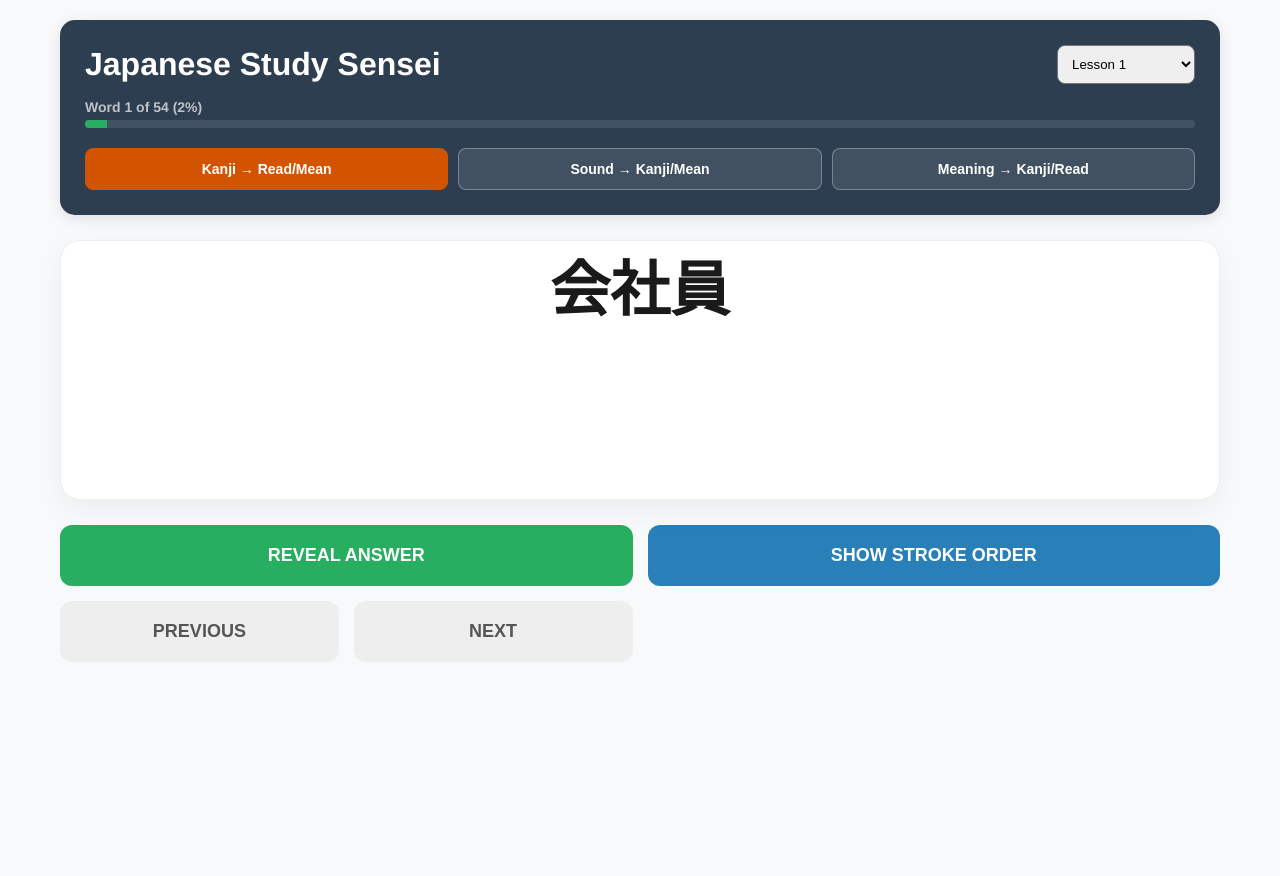
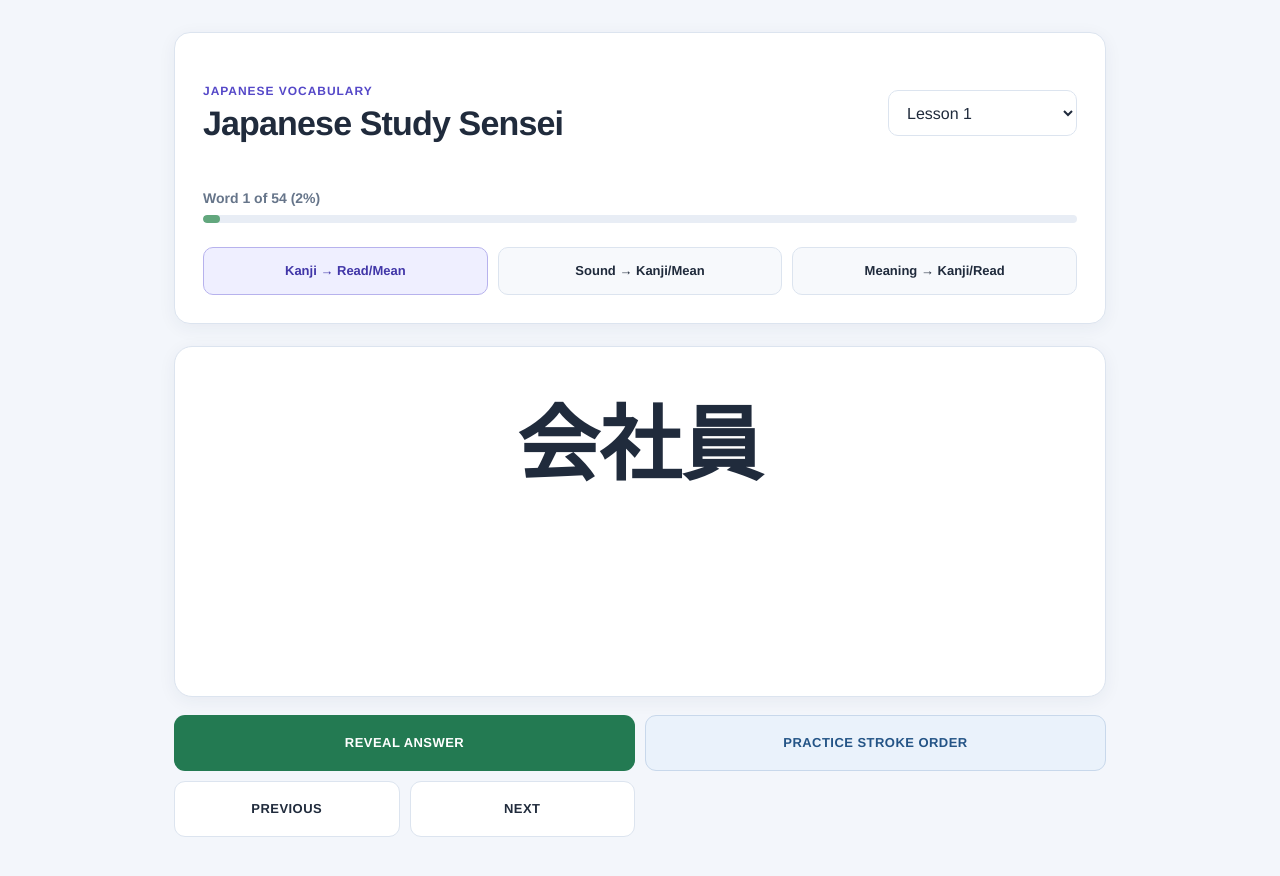
Before and after one commit to badhonkumarjoy14-debug/animatedvocab, a plain HTML site: page index.html in a window 1280 px wide. Before the commit the page ends 800 px from the top, so only its background shows below. Drawn offline with Linux system fonts and the light colour scheme.

Commit message:
changing layout

```diff
--- a/index.html
+++ b/index.html
@@ -5,89 +5,192 @@
 
 <style>
 :root {
-  --primary: #2c3e50;
-  --accent: #d35400;
-  --success: #27ae60;
-  --info: #2980b9;
-  --bg: #f8f9fa;
-  --text: #333;
+  color-scheme: light;
+  --primary: #243b63;
+  --accent: #5548c8;
+  --success: #237a52;
+  --info: #2563a6;
+  --bg: #f3f6fb;
+  --surface: #ffffff;
+  --surface-raised: #f7f9fc;
+  --text: #202b3c;
+  --muted: #66758a;
+  --border: #dce4ef;
 }
 
 * { box-sizing: border-box; }
-body { margin: 0; font-family: 'Helvetica Neue', Arial, sans-serif; background: var(--bg); color: var(--text); }
-
-.container { width: 100%; max-width: 1200px; margin: 0 auto; padding: 20px; }
+body {
+  min-height: 100vh;
+  margin: 0;
+  color: var(--text);
+  font-family: 'Helvetica Neue', Arial, sans-serif;
+  background: var(--bg);
+}
+
+.container { width: min(100%, 980px); margin: 0 auto; padding: 32px 24px 56px; }
 
 /* --- HEADER & PROGRESS --- */
 header {
-  background: var(--primary); color: white; padding: 25px; border-radius: 15px;
-  margin-bottom: 25px; box-shadow: 0 4px 15px rgba(0,0,0,0.1);
-}
-
-.top-bar { display: flex; justify-content: space-between; align-items: center; margin-bottom: 15px; flex-wrap: wrap; gap: 10px; }
-
-.progress-info { font-size: 14px; font-weight: bold; color: #bdc3c7; margin-bottom: 5px; display: block; }
-.progress-container { width: 100%; background: rgba(255,255,255,0.1); height: 8px; border-radius: 4px; overflow: hidden; margin-bottom: 20px; }
-#progressBar { width: 0%; height: 100%; background: var(--success); transition: width 0.3s ease; }
+  position: relative;
+  overflow: hidden;
+  padding: 28px;
+  margin-bottom: 22px;
+  border: 1px solid var(--border);
+  border-radius: 16px;
+  background: var(--surface);
+  box-shadow: 0 4px 18px rgba(31, 48, 77, 0.06);
+}
+
+.top-bar { display: flex; justify-content: space-between; align-items: center; margin-bottom: 24px; flex-wrap: wrap; gap: 16px; }
+.top-bar h1 {
+  display: flex;
+  flex-direction: column;
+  gap: 6px;
+  color: var(--text);
+  font-size: clamp(24px, 4vw, 34px);
+  letter-spacing: -0.025em;
+}
+.top-bar h1::before {
+  content: "JAPANESE VOCABULARY";
+  color: var(--accent);
+  font-size: 12px;
+  font-weight: 700;
+  letter-spacing: 0.08em;
+}
+#setSelect {
+  max-width: 100%;
+  min-height: 46px;
+  padding: 10px 38px 10px 14px !important;
+  border: 1px solid var(--border);
+  border-radius: 10px !important;
+  background: #fff;
+  color: var(--text);
+  font: inherit;
+}
+
+.progress-info { font-size: 14px; font-weight: bold; color: var(--muted); margin-bottom: 9px; display: block; }
+.progress-container { width: 100%; background: #e8edf5; height: 8px; border-radius: 20px; overflow: hidden; margin-bottom: 24px; }
+#progressBar { width: 0%; height: 100%; border-radius: inherit; background: #62a77d; transition: width 0.3s ease; }
 
 /* --- MODE SELECTOR --- */
 .mode-grid { display: grid; grid-template-columns: repeat(3, 1fr); gap: 10px; }
 .mode-btn {
-  padding: 12px; border-radius: 8px; border: 1px solid rgba(255,255,255,0.3);
-  background: rgba(255,255,255,0.1); color: white; cursor: pointer; font-weight: bold; font-size: 14px;
-}
-.mode-btn.active { background: var(--accent); border-color: var(--accent); }
+  min-height: 48px;
+  padding: 12px 14px;
+  border: 1px solid var(--border);
+  border-radius: 10px;
+  background: var(--surface-raised);
+  color: var(--text);
+  cursor: pointer;
+  font: inherit;
+  font-size: 13px;
+  font-weight: 700;
+  transition: border-color 0.2s ease, color 0.2s ease, background 0.2s ease;
+}
+.mode-btn:hover { border-color: #9ba8d9; }
+.mode-btn.active { background: #efefff; border-color: #b7b2ed; color: #4136a8; }
 
 /* --- FLASHCARD --- */
 .flashcard {
-  background: white; border-radius: 20px; padding: 0px 0px;
-  text-align: center; margin-bottom: 25px; box-shadow: 0 10px 30px rgba(0,0,0,0.05);
-  border: 1px solid #eee; position: relative;
-}
-.main-text { font-size: 60px; font-weight: bold; margin: 0; color: #1a1a1a;
-    display: flex;
-    justify-content: center;
-    align-items: center;
-}
-.sub-text { font-size: 48px; color: #7f8c8d; margin: 15px 0; min-height: 55px; }
-.meaning-text { font-size: 30px; color: var(--accent); font-weight: bold; margin-bottom: 10px; min-height: 35px; }
-.romaji-text { font-size: 22px; color: #95a5a6; font-style: italic; min-height: 25px; }
+  position: relative;
+  display: flex;
+  min-height: clamp(250px, 34vw, 340px);
+  flex-direction: column;
+  justify-content: center;
+  overflow: hidden;
+  padding: 48px 24px;
+  margin-bottom: 18px;
+  border: 1px solid var(--border);
+  border-radius: 18px;
+  background: var(--surface);
+  text-align: center;
+  box-shadow: 0 4px 18px rgba(31, 48, 77, 0.06);
+}
+.flashcard::before, .flashcard::after {
+  content: none;
+}
+.main-text { display: flex; justify-content: center; align-items: center; margin: 0; color: var(--text); font-size: clamp(48px, 9vw, 82px); font-weight: 700; line-height: 1.25; overflow-wrap: anywhere; }
+.sub-text { min-height: 44px; margin: 16px 0 0; color: var(--info); font-size: clamp(24px, 5vw, 38px); line-height: 1.35; overflow-wrap: anywhere; }
+.meaning-text { min-height: 30px; margin: 12px 0 0; color: var(--accent); font-size: clamp(20px, 4vw, 28px); font-weight: bold; line-height: 1.4; overflow-wrap: anywhere; }
+.romaji-text { min-height: 24px; margin-top: 8px; color: var(--muted); font-size: 17px; font-style: italic; overflow-wrap: anywhere; }
 
 .hidden { visibility: hidden; opacity: 0; }
 .visible { visibility: visible; opacity: 1; transition: opacity 0.3s; }
 
 /* --- CONTROLS --- */
-.controls-grid { display: grid; grid-template-columns: repeat(4, 1fr); gap: 15px; margin-bottom: 40px; }
+.controls-grid { display: grid; grid-template-columns: repeat(4, 1fr); gap: 10px; margin-bottom: 36px; }
 .controls-grid button {
-  padding: 20px; border-radius: 12px; border: none; font-size: 18px; font-weight: bold;
-  cursor: pointer; transition: transform 0.1s;
-}
-.controls-grid button:active { transform: scale(0.97); }
+  min-height: 56px;
+  padding: 14px 12px;
+  border: 1px solid transparent;
+  border-radius: 11px;
+  cursor: pointer;
+  font: inherit;
+  font-size: 13px;
+  font-weight: 800;
+  letter-spacing: 0.035em;
+  transition: transform 0.15s ease, filter 0.15s ease, border-color 0.15s ease;
+}
+.controls-grid button:hover { filter: brightness(1.08); }
+.controls-grid button:active { transform: scale(0.98); }
 .btn-reveal { background: var(--success); color: white; grid-column: span 2; }
-.btn-stroke { background: var(--info); color: white; grid-column: span 2; }
-.btn-nav { background: #eee; color: #555; }
+.btn-stroke { background: #eaf2fb; border-color: #c8d8eb !important; color: #245486; grid-column: span 2; }
+.btn-nav { background: var(--surface); border-color: var(--border) !important; color: var(--text); }
+button:focus-visible, select:focus-visible { outline: 2px solid var(--info); outline-offset: 3px; }
 
 /* --- STROKE SECTION --- */
-.stroke-section { display: none; margin-top: 30px; border-top: 5px solid var(--primary); padding-top: 40px; }
-.kanji-row { background: white; padding: 35px; border-radius: 20px; margin-bottom: 40px; border: 1px solid #ddd; }
-.kanji-info { display: flex; align-items: center; gap: 25px; margin-bottom: 25px; }
-.btn-animate { background: var(--accent); color: white; border: none; padding: 12px 25px; border-radius: 50px; cursor: pointer; font-weight: bold; }
-
-.writing-area { display: flex; flex-wrap: wrap; gap: 20px; overflow-x: auto; padding-bottom: 10px; }
+.stroke-section { display: none; padding-top: 24px; border-top: 1px solid var(--border); }
+.stroke-heading { margin: 0 0 18px; }
+.stroke-heading h2 { margin: 0 0 6px; font-size: 22px; }
+.stroke-heading p { margin: 0; color: var(--muted); line-height: 1.5; }
+.kanji-row { padding: clamp(18px, 4vw, 30px); margin-bottom: 18px; border: 1px solid var(--border); border-radius: 16px; background: var(--surface); box-shadow: 0 3px 12px rgba(31, 48, 77, 0.04); }
+.kanji-info { display: flex; align-items: center; flex-wrap: wrap; gap: 12px; margin-bottom: 18px; }
+.kanji-character { font-size: 44px; font-weight: bold; }
+.kanji-reading { color: var(--accent); font-size: 20px; }
+.btn-animate { min-height: 44px; padding: 10px 18px; border: 1px solid #c9c4ee; border-radius: 9px; background: #f1f0ff; color: #4136a8; cursor: pointer; font-weight: bold; }
+
+.writing-area { display: grid; grid-template-columns: repeat(auto-fill, minmax(112px, 1fr)); gap: 12px; }
 .stroke-box {
-  width: 180px; height: 180px; border: 1px solid #ccc; flex-shrink: 0;
-  background-image: linear-gradient(to right, #f5f5f5 1px, transparent 1px), linear-gradient(to bottom, #f5f5f5 1px, transparent 1px);
-  background-size: 50% 50%; display: flex; align-items: center; justify-content: center;
-}
-.stroke-box svg { width: 150px; height: 150px; }
-path { fill: none; stroke: #333; stroke-width: 3.5; stroke-linecap: round; stroke-linejoin: round; }
+  position: relative;
+  display: flex;
+  width: 100%;
+  aspect-ratio: 1;
+  align-items: center;
+  justify-content: center;
+  padding: 8px 8px 26px;
+  border: 1px solid var(--border);
+  border-radius: 12px;
+  background-color: #fbfcfe;
+  background-image: linear-gradient(to right, rgba(57, 86, 126, 0.07) 1px, transparent 1px), linear-gradient(to bottom, rgba(57, 86, 126, 0.07) 1px, transparent 1px);
+  background-size: 50% 50%;
+}
+.stroke-box::after { position: absolute; right: 4px; bottom: 7px; left: 4px; color: var(--muted); content: attr(data-step); font-size: 12px; font-weight: 700; text-align: center; }
+.stroke-box.current-character { border: 2px solid #7e9bc1; background-color: #f0f5fb; }
+.stroke-box svg { width: 84%; height: 84%; }
+.stroke-box path { fill: none; stroke: #344054; stroke-width: 3.5; stroke-linecap: round; stroke-linejoin: round; }
 
 @keyframes writePath { to { stroke-dashoffset: 0; } }
 
-@media (max-width: 768px) {
-  .main-text { font-size: 70px; }
-  .stroke-box { width: 150px; height: 150px; }
-  .controls-grid button { padding: 15px; font-size: 14px; }
+@media (max-width: 640px) {
+  .container { padding: 16px 14px 32px; }
+  header { padding: 20px 16px; margin-bottom: 14px; border-radius: 14px; }
+  .top-bar { align-items: stretch; margin-bottom: 20px; }
+  .top-bar h1 { margin: 0; }
+  #setSelect { width: 100%; }
+  .mode-grid { gap: 7px; }
+  .mode-btn { min-height: 54px; padding: 9px 6px; font-size: 11px; line-height: 1.3; }
+  .flashcard { min-height: 250px; padding: 38px 16px; margin-bottom: 12px; border-radius: 14px; }
+  .controls-grid { grid-template-columns: repeat(2, minmax(0, 1fr)); gap: 8px; margin-bottom: 26px; }
+  .controls-grid button { min-height: 52px; padding: 12px 8px; font-size: 12px; }
+  .writing-area { grid-template-columns: repeat(auto-fill, minmax(104px, 1fr)); gap: 9px; }
+}
+
+@media (max-width: 360px) {
+  .mode-grid { grid-template-columns: 1fr; }
+}
+
+@media (prefers-reduced-motion: reduce) {
+  *, *::before, *::after { scroll-behavior: auto !important; transition-duration: 0.01ms !important; }
 }
 </style>
 </head>
@@ -97,7 +200,7 @@ path { fill: none; stroke: #333; stroke-width: 3.5; stroke-linecap: round; strok
 <div class="container">
   <header>
     <div class="top-bar">
-      <h1 style="margin:0">Japanese Study Sensei</h1>
+      <h1>Japanese Study Sensei</h1>
       <select id="setSelect" style="padding:10px; border-radius:8px;"></select>
     </div>
 
@@ -122,7 +225,7 @@ path { fill: none; stroke: #333; stroke-width: 3.5; stroke-linecap: round; strok
 
   <div class="controls-grid">
     <button class="btn-reveal" onclick="reveal()">REVEAL ANSWER</button>
-    <button class="btn-stroke" onclick="toggleStrokes()">SHOW STROKE ORDER</button>
+    <button class="btn-stroke" onclick="toggleStrokes()">PRACTICE STROKE ORDER</button>
     <button class="btn-nav" onclick="changeCard(-1)">PREVIOUS</button>
     <button class="btn-nav" onclick="changeCard(1)">NEXT</button>
   </div>
@@ -1419,7 +1522,12 @@ async function renderStrokes() {
   const section = document.getElementById("strokeSection");
   const card = currentDeck[index];
   const kanjis = card.kanji.split('').filter(c => /[一-龯]/.test(c));
-  section.innerHTML = "";
+  section.innerHTML = `
+    <div class="stroke-heading">
+      <h2>Stroke order guide</h2>
+      <p>Start with the complete character, then follow each numbered step.</p>
+    </div>
+  `;
 
   for (let i = 0; i < kanjis.length; i++) {
     const char = kanjis[i];
@@ -1430,9 +1538,9 @@ async function renderStrokes() {
     row.className = "kanji-row";
     row.innerHTML = `
       <div class="kanji-info">
-        <span style="font-size: 50px; font-weight: bold;">${char}</span>
-        <span style="font-size: 25px; color: var(--accent);">${reading}</span>
-        <button class="btn-animate" onclick="playAnimation('${hex}')">▶ WRITING PATTERN</button>
+        <span class="kanji-character">${char}</span>
+        <span class="kanji-reading">${reading}</span>
+        <button class="btn-animate" onclick="playAnimation('${hex}')">Play stroke animation</button>
       </div>
       <div class="writing-area" id="area-${hex}"></div>
     `;
@@ -1447,19 +1555,20 @@ async function renderStrokes() {
       const paths = svgDoc.querySelectorAll('path');
 
       const animBox = document.createElement("div");
-      animBox.className = "stroke-box";
+      animBox.className = "stroke-box current-character";
       animBox.id = `anim-box-${hex}`;
+      animBox.dataset.step = "Full character";
       animBox.innerHTML = svgText;
-      animBox.style.border = "3px solid var(--accent)";
       area.appendChild(animBox);
 
       for (let j = 1; j <= paths.length; j++) {
         const box = document.createElement("div");
         box.className = "stroke-box";
+        box.dataset.step = `Step ${j}`;
         const clone = svgDoc.documentElement.cloneNode(true);
         const cPaths = clone.querySelectorAll('path');
         cPaths.forEach((p, pIdx) => {
-          if (pIdx < j) p.style.stroke = (pIdx === j - 1) ? "#d00" : "#333";
+          if (pIdx < j) p.style.stroke = (pIdx === j - 1) ? "#d95d54" : "#344054";
           else p.style.display = "none";
         });
         box.appendChild(clone);
@@ -1472,13 +1581,17 @@ async function renderStrokes() {
 function playAnimation(hex) {
   const box = document.getElementById(`anim-box-${hex}`);
   const paths = box.querySelectorAll('path');
+  const strokeDuration = 1.1;
+  const strokeInterval = 1.25;
+
   paths.forEach((path, i) => {
-    path.style.strokeDasharray = "1000";
-    path.style.strokeDashoffset = "1000";
+    const length = path.getTotalLength();
+    path.style.strokeDasharray = `${length}`;
+    path.style.strokeDashoffset = `${length}`;
     path.style.animation = "none";
     void path.offsetWidth;
-    path.style.animation = `writePath 1s ease-in-out forwards`;
-    path.style.animationDelay = `${i * 0.7}s`;
+    path.style.animation = `writePath ${strokeDuration}s cubic-bezier(0.45, 0, 0.2, 1) forwards`;
+    path.style.animationDelay = `${i * strokeInterval}s`;
   });
 }
 
```
